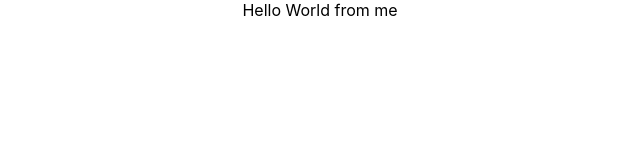
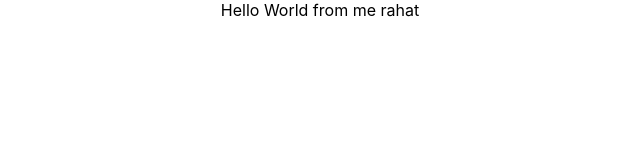
Before and after one commit to RahatGaba/boootcamp-react-app, a React (Create React App) app: page / in a window 1280 px wide. Shown: the top 160 px of the page, without its empty margins (320-960 px from the left). Built offline with nearby package versions, Linux system fonts and the light colour scheme.

Commit message:
Update App.js

```diff
--- a/src/App.js
+++ b/src/App.js
@@ -5,7 +5,7 @@ function App() {
   return (
     <div className="App">
 
-Hello World from me
+Hello World from me rahat
     </div>
   );
 }
```
